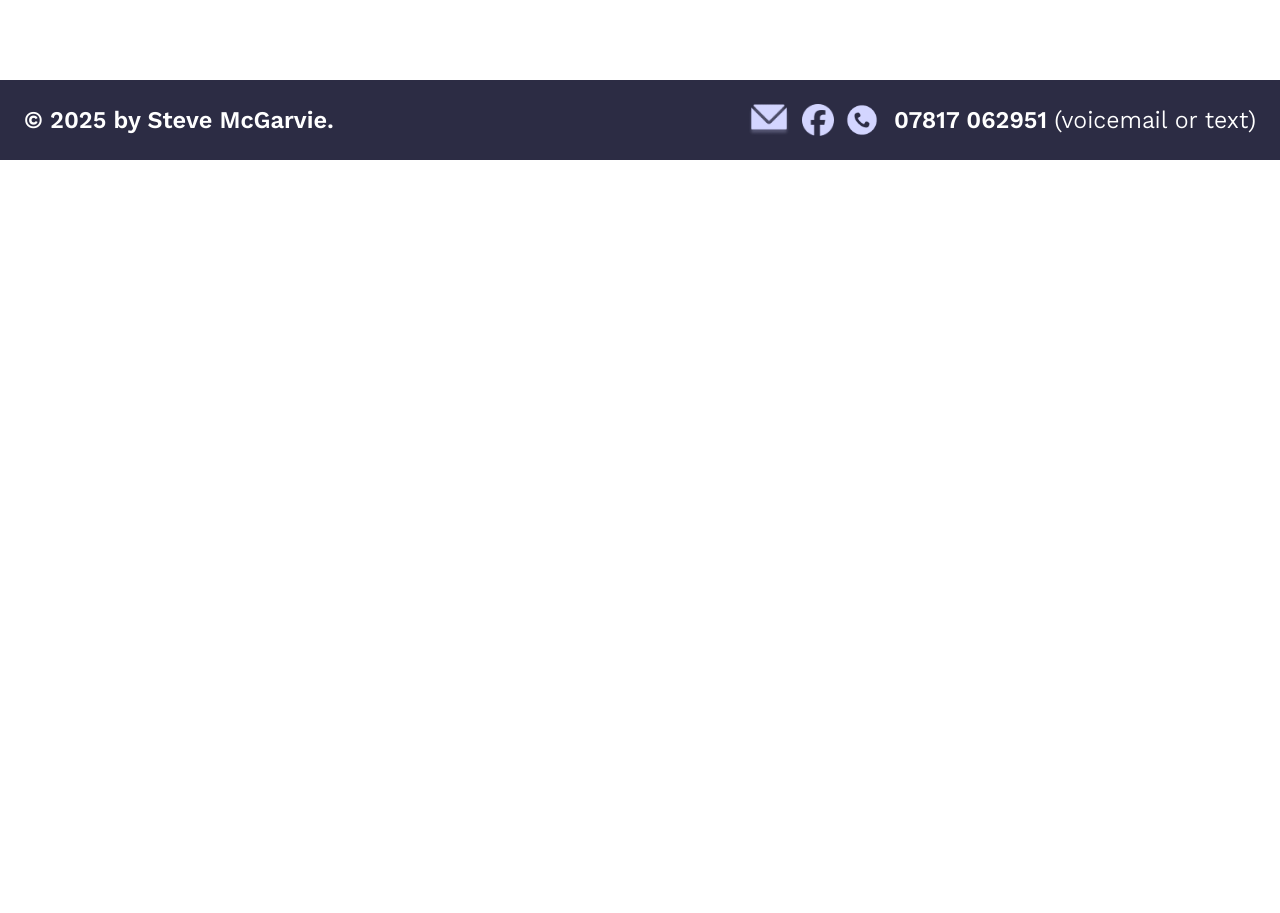
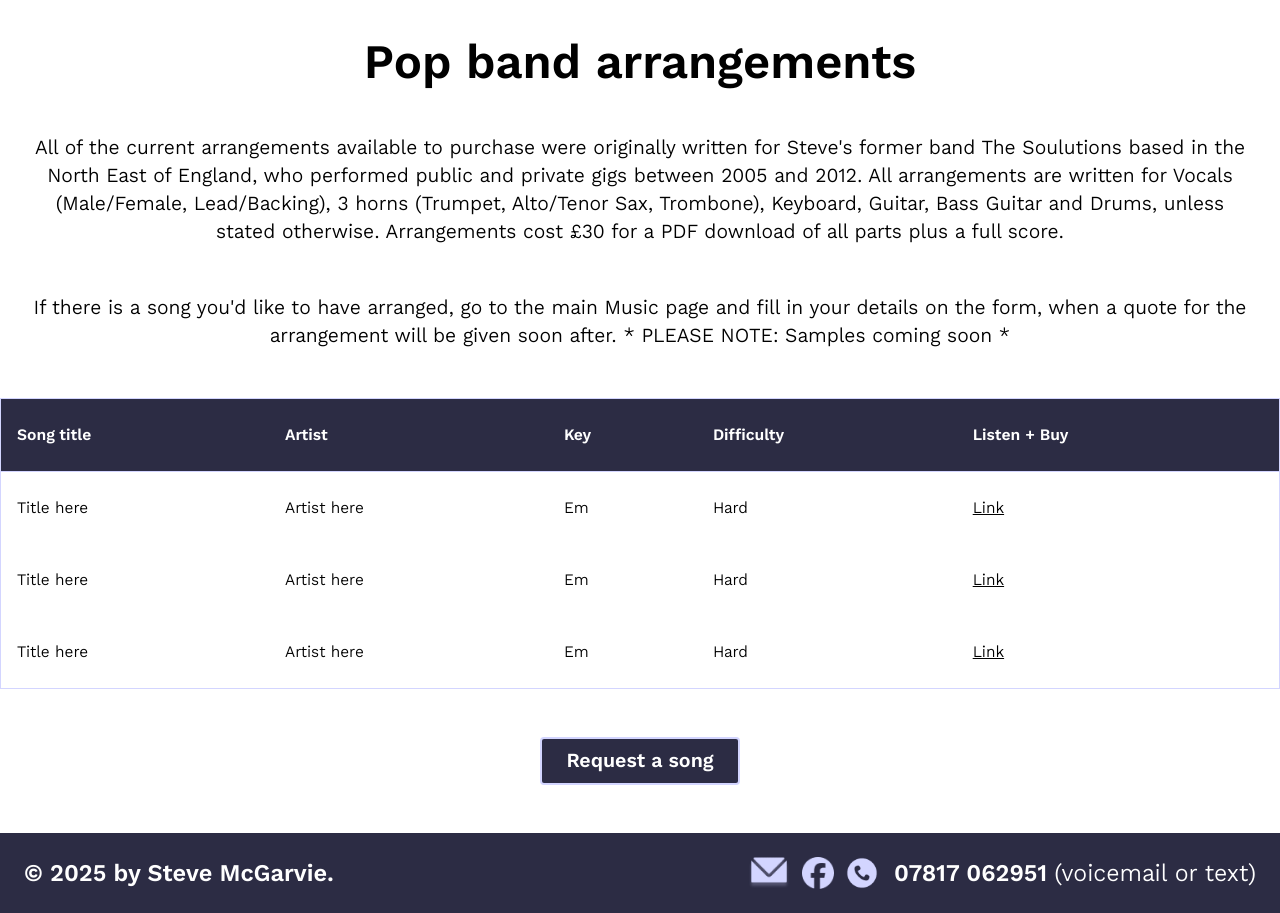
Before and after one commit to stelisevil/steve-mcgarvie-music, a React (Vite) app: page /music/pop-arrangements in a window 1280 px wide. Shown: the part 640-1553 px from the top of the page. Before the commit the page ends 800 px from the top, so only its background shows below. Built offline with nearby package versions, Linux system fonts and the light colour scheme.

Commit message:
Pop and Sax arrangements done

```diff
--- a/src/pages/PopArrangements.tsx
+++ b/src/pages/PopArrangements.tsx
@@ -1 +1,68 @@
-export const PopArrangements = () => <div>PopArrangements</div>;
+import classNames from "classnames";
+import { RequestASongLink } from "../components/RequestASongLink";
+
+export const PopArrangements = () => (
+  <div className="w-full">
+    <div
+      className={classNames(
+        "h-[550px] bg-cover bg-center text-white text-6xl flex justify-center items-end p-12 font-semibold",
+        `bg-[url(/hero-images/choir.png)]`
+      )}
+    >
+      Music
+    </div>
+    <div className="flex flex-col justify-center gap-12 py-12 mx-auto max-w-7xl">
+      <div className="px-8 text-5xl font-semibold">Pop band arrangements</div>
+      <div className="px-8 text-xl">
+        All of the current arrangements available to purchase were originally
+        written for Steve's former band The Soulutions based in the North East
+        of England, who performed public and private gigs between 2005 and 2012.
+        All arrangements are written for Vocals (Male/Female, Lead/Backing), 3
+        horns (Trumpet, Alto/Tenor Sax, Trombone), Keyboard, Guitar, Bass Guitar
+        and Drums, unless stated otherwise. Arrangements cost £30 for a PDF
+        download of all parts plus a full score.
+      </div>
+      <div className="px-8 text-xl">
+        If there is a song you'd like to have arranged, go to the main Music
+        page and fill in your details on the form, when a quote for the
+        arrangement will be given soon after. * PLEASE NOTE: Samples coming soon
+        *
+      </div>
+      <table className="text-left border border-brand-light">
+        <thead className="text-white border border-brand-light bg-brand-dark">
+          <tr>
+            <th className="px-4 py-6 font-semibold">Song title</th>
+            <th className="px-4 py-6 font-semibold">Artist</th>
+            <th className="px-4 py-6 font-semibold">Key</th>
+            <th className="px-4 py-6 font-semibold">Difficulty</th>
+            <th className="px-4 py-6 font-semibold">Listen + Buy</th>
+          </tr>
+        </thead>
+        <tbody>
+          <tr>
+            <td className="px-4 py-6">Title here</td>
+            <td className="px-4 py-6">Artist here</td>
+            <td className="px-4 py-6">Em</td>
+            <td className="px-4 py-6">Hard</td>
+            <td className="px-4 py-6 underline">Link</td>
+          </tr>
+          <tr>
+            <td className="px-4 py-6">Title here</td>
+            <td className="px-4 py-6">Artist here</td>
+            <td className="px-4 py-6">Em</td>
+            <td className="px-4 py-6">Hard</td>
+            <td className="px-4 py-6 underline">Link</td>
+          </tr>
+          <tr>
+            <td className="px-4 py-6">Title here</td>
+            <td className="px-4 py-6">Artist here</td>
+            <td className="px-4 py-6">Em</td>
+            <td className="px-4 py-6">Hard</td>
+            <td className="px-4 py-6 underline">Link</td>
+          </tr>
+        </tbody>
+      </table>
+      <RequestASongLink />
+    </div>
+  </div>
+);
--- a/src/pages/SaxArrangements.tsx
+++ b/src/pages/SaxArrangements.tsx
@@ -1,4 +1,5 @@
 import classNames from "classnames";
+import { RequestASongLink } from "../components/RequestASongLink";
 
 export const SaxArrangements = () => (
   <div className="w-full">
@@ -10,5 +11,57 @@ export const SaxArrangements = () => (
     >
       Music
     </div>
+    <div className="flex flex-col justify-center gap-12 py-12 mx-auto max-w-7xl">
+      <div className="px-8 text-5xl font-semibold">
+        Sax quartet arrangements
+      </div>
+      <div className="px-8 text-xl">
+        The saxophone quartets are for 2 altos, tenor and baritone unless stated
+        otherwise. Most arrangements have sections for improvised solos. The
+        cost for each arrangement is £20, and you will receive PDF copies of the
+        full score and the individual parts.
+      </div>
+      <div className="px-8 text-xl">
+        If there is a song you'd like to have arranged, go to the main Music
+        page and fill in your details on the form, when a quote for the
+        arrangement will be given soon after. * PLEASE NOTE: Samples coming soon
+        *
+      </div>
+      <table className="text-left border border-brand-light">
+        <thead className="text-white border border-brand-light bg-brand-dark">
+          <tr>
+            <th className="px-4 py-6 font-semibold">Song title</th>
+            <th className="px-4 py-6 font-semibold">Artist</th>
+            <th className="px-4 py-6 font-semibold">Key</th>
+            <th className="px-4 py-6 font-semibold">Difficulty</th>
+            <th className="px-4 py-6 font-semibold">Listen + Buy</th>
+          </tr>
+        </thead>
+        <tbody>
+          <tr>
+            <td className="px-4 py-6">Title here</td>
+            <td className="px-4 py-6">Artist here</td>
+            <td className="px-4 py-6">Em</td>
+            <td className="px-4 py-6">Hard</td>
+            <td className="px-4 py-6 underline">Link</td>
+          </tr>
+          <tr>
+            <td className="px-4 py-6">Title here</td>
+            <td className="px-4 py-6">Artist here</td>
+            <td className="px-4 py-6">Em</td>
+            <td className="px-4 py-6">Hard</td>
+            <td className="px-4 py-6 underline">Link</td>
+          </tr>
+          <tr>
+            <td className="px-4 py-6">Title here</td>
+            <td className="px-4 py-6">Artist here</td>
+            <td className="px-4 py-6">Em</td>
+            <td className="px-4 py-6">Hard</td>
+            <td className="px-4 py-6 underline">Link</td>
+          </tr>
+        </tbody>
+      </table>
+      <RequestASongLink />
+    </div>
   </div>
 );
```
